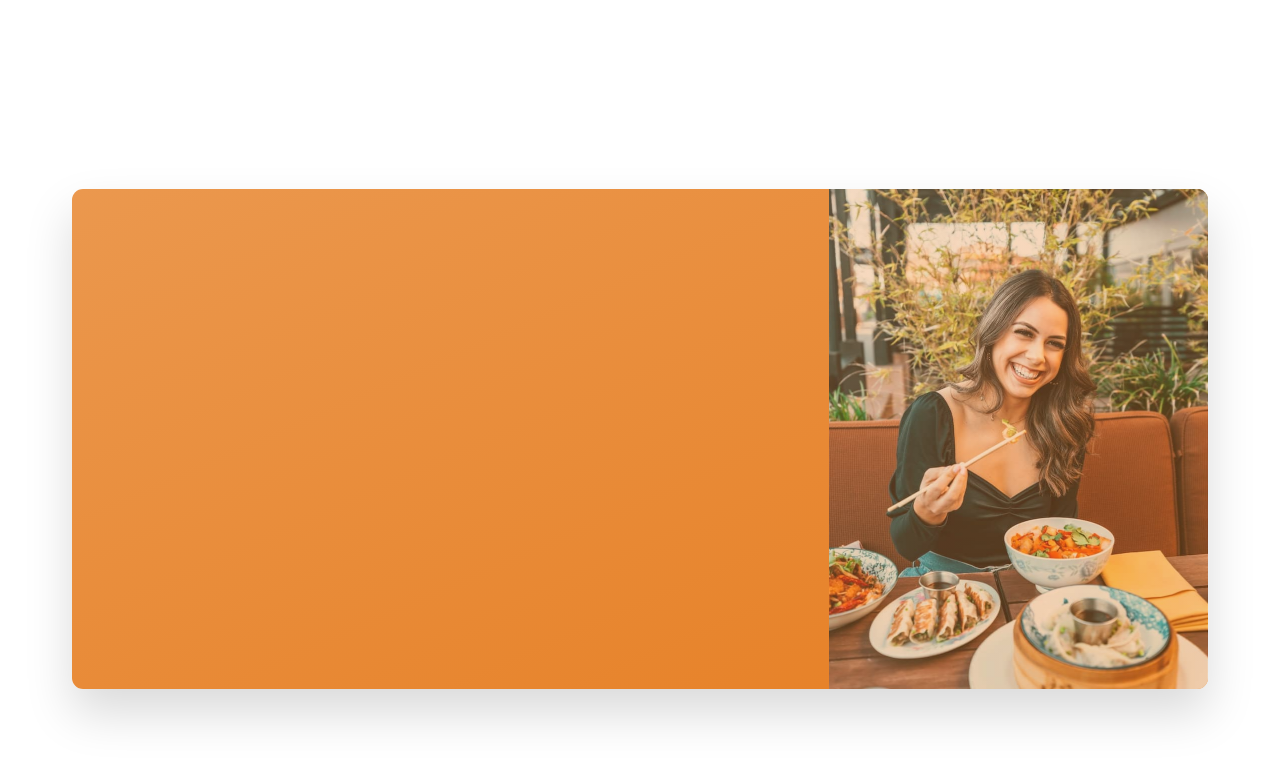
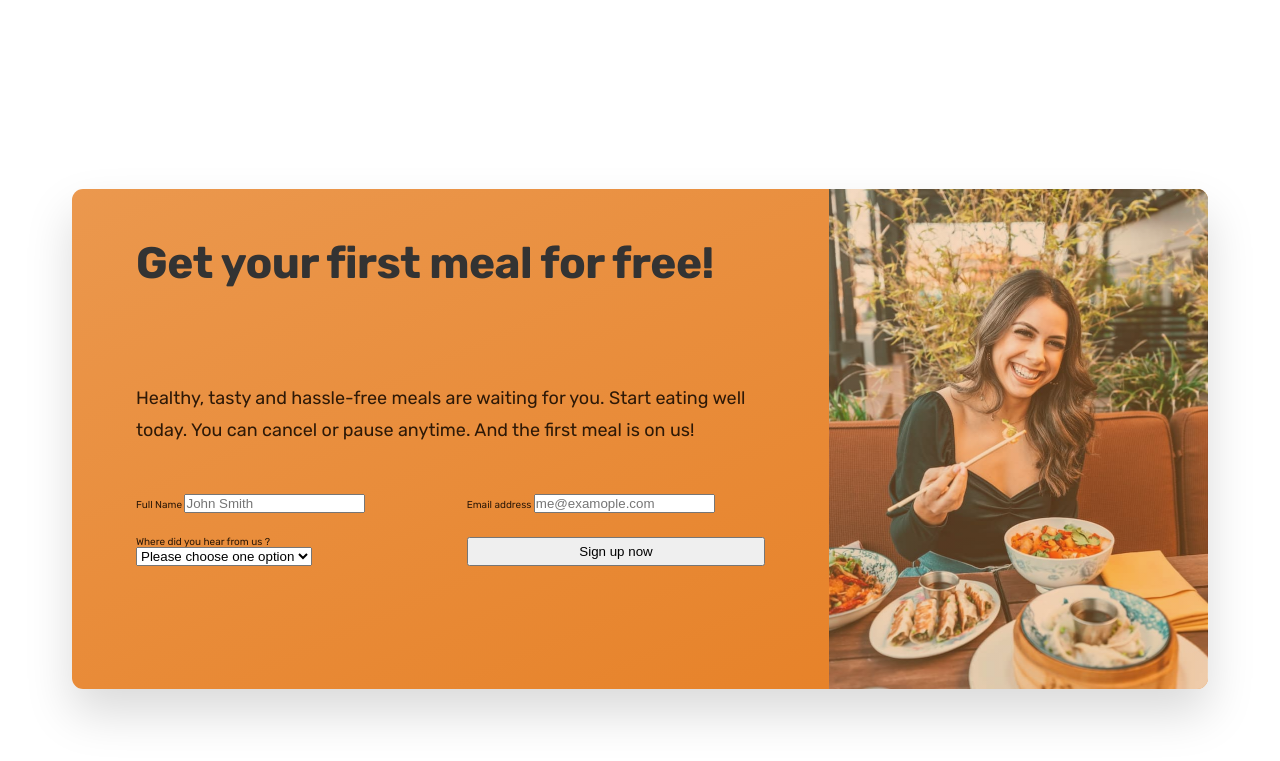
Before and after one commit to CodeAyoola/omnifood_ayoola, a plain HTML site: page index.html in a window 1280 px wide. Shown: the part 5771-6532 px from the top of the page. Drawn offline with nearby package versions, Linux system fonts and the light colour scheme.

Commit message:
building-call-to-action-2

```diff
--- a/css/style.css
+++ b/css/style.css
@@ -444,7 +444,6 @@ font-size: 1.8rem;
   line-height: 1.8;
 }
 
-
 /* CTA SECTION */
 
 /* *********************** */
@@ -452,25 +451,47 @@ line-height: 1.8;
   padding: 9.6rem 0;
 }
 
-
 .cta {
   display: grid;
   grid-template-columns: 2fr 1fr;
   /* background-color: #e67e22; */
   box-shadow: 0 2.4rem 4.8rem rgba(0, 0, 0, 0.15);
   border-radius: 11px;
-  background-image:  linear-gradient(to right bottom, #eb984e, #e67e22);
+  background-image: linear-gradient(to right bottom, #eb984e, #e67e22);
   height: 50rem;
   overflow: hidden;
 }
 
 .cta-text-box {
+  padding: 4.8rem 6.4rem 6.4rem;
+  color: #2e1907;
+}
 
+.cta.heading-secondary {
+  color: #2e1907;
+  margin-bottom: 3.2rem;
+}
+
+.cta-text {
+  font-size: 1.8rem;
+  line-height: 1.8;
+  margin-bottom: 4.8rem;
 }
 
 .cta-img-box {
-  background-image: linear-gradient(to right bottom, rgba(235, 151, 78, 0.35), rgba(230, 125, 34, 0.35)), url('../img/eating.jpg');
+  background-image: linear-gradient(
+      to right bottom,
+      rgba(235, 151, 78, 0.35),
+      rgba(230, 125, 34, 0.35)
+    ),
+    url("../img/eating.jpg");
   background-size: cover;
   background-position: center;
+}
 
+.cta-form {
+  display: grid;
+  grid-template-columns: repeat(2, 1fr);
+  column-gap: 3.2rem;
+  row-gap: 2.4rem;
 }
--- a/index.html
+++ b/index.html
@@ -554,7 +554,49 @@
       <section class="section-cta">
         <div class="container">
           <div class="cta">
-            <div class="cta-text-box"></div>
+            <div class="cta-text-box">
+              <h2 class="heading-secondary">Get your first meal for free!</h2>
+              <p class="cta-text">
+                Healthy, tasty and hassle-free meals are waiting for you. Start
+                eating well today. You can cancel or pause anytime. And the
+                first meal is on us!
+              </p>
+              <form
+                action="#
+            "
+                class="cta-form"
+              >
+                <div>
+                  <label for="full-name">Full Name</label>
+                  <input
+                    id="full-name"
+                    type="text"
+                    placeholder="John Smith"
+                    required
+                  />
+                </div>
+                <div>
+                  <label for="email">Email address</label>
+                  <input
+                    id="email"
+                    type="email"
+                    placeholder="me@examople.com"
+                    required
+                  />
+                </div>
+                <div>
+                  <label for="select-where">
+                    Where did you hear from us ?
+                  </label>
+                  <select name="" id="select-where" required>
+                    <option value="">Please choose one option</option>
+                    <option value="friends">Friends and Family</option>
+                    <option value="youtube">Youtube Video</option>
+                  </select>
+                </div>
+                <button class="btn">Sign up now</button>
+              </form>
+            </div>
             <div
               class="cta-img-box"
               role="img"
```
Lines whose indentation alone changed are shown as unchanged.
